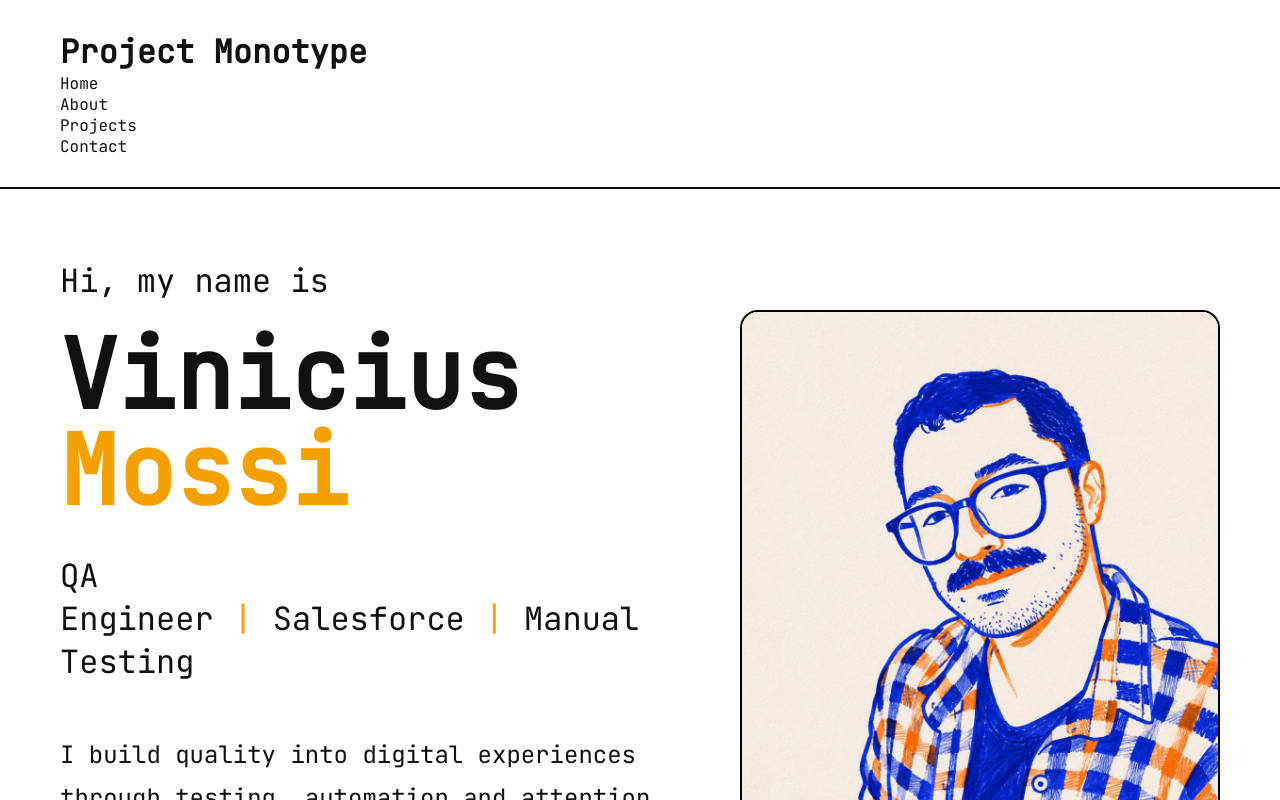
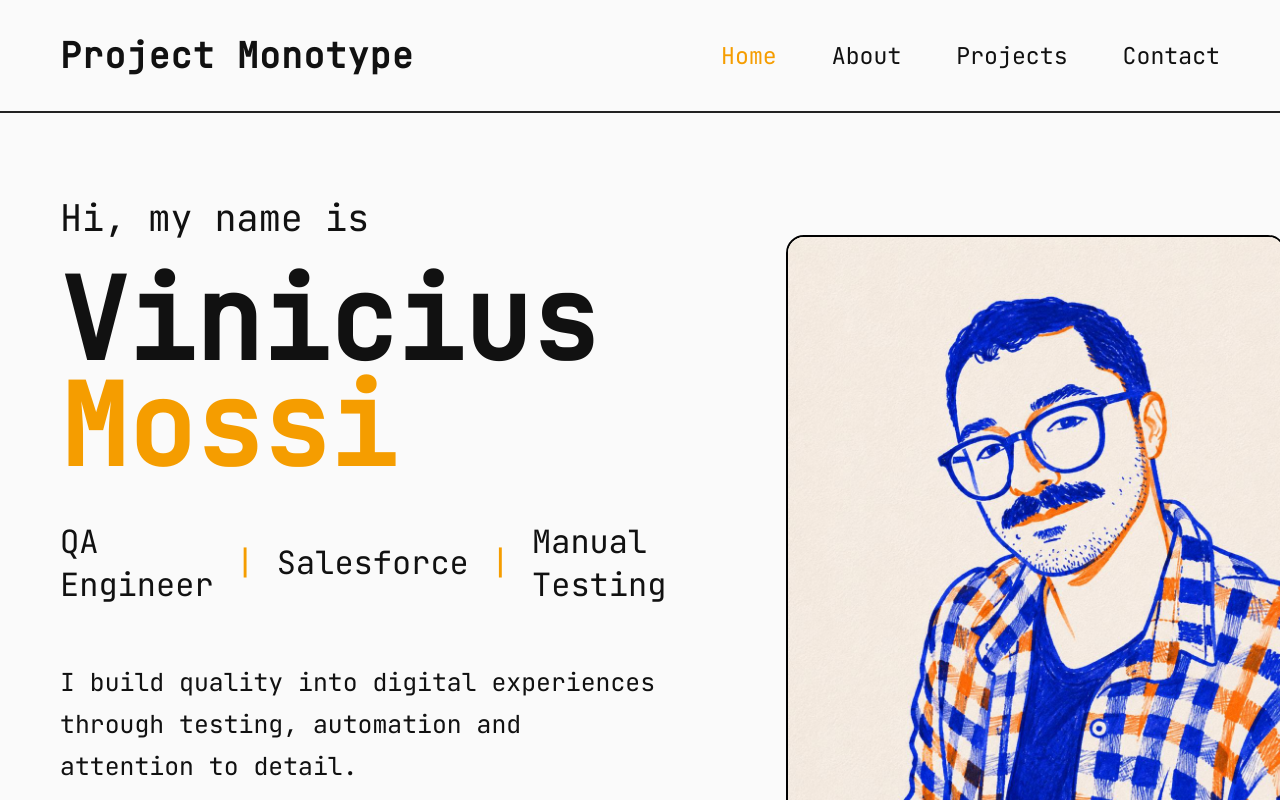
Before and after one commit to vinicius12pm/pro-monotype, a React (Vite) app: page / in a window 1280 px wide. Shown: the top 800 px of the page. Built offline with nearby package versions, Linux system fonts and the light colour scheme.

Commit message:
fixes style issues

```diff
--- a/src/components/Header/Header.css
+++ b/src/components/Header/Header.css
@@ -1,30 +1,51 @@
-.header {
-  max-width: 1400px;
-  margin: 0 auto;
-  padding: 30px 60px;
+.header{
+    max-width:1400px;
+    margin:0 auto;
+    padding:32px 60px;
 
-  display: flex;
-  justify-content: space-between;
-  align-items: center;
+    display:flex;
+    justify-content:space-between;
+    align-items:center;
 
-  border-bottom: 2px solid #111;
+    border-bottom:2px solid #222;
 }
 
-.logo {
-  font-size: 2rem;
-  font-weight: bold;
+.logo{
+    font-size:2.2rem;
+    font-weight:700;
+    letter-spacing:1px;
 }
 
-.nav {
-  display: flex;
-  gap: 50px;
+nav{
+    display:flex;
 }
 
-.nav a {
-  color: black;
-  text-decoration: none;
+.nav-list{
+    display:flex;
+    gap:55px;
+    list-style:none;
+    margin:0;
+    padding:0;
 }
 
-.nav a:first-child {
-  color: #f4a000;
+.nav-list a{
+    color:#111;
+    text-decoration:none;
+    font-size:1.45rem;
+    transition:.25s;
 }
+
+.nav-list a:hover{
+    color:#f59d00;
+}
+
+.nav-list li:first-child a{
+    color:#f59d00;
+}
+
+.container{
+    display:flex;
+    justify-content:space-between;
+    align-items:center;
+    width:100%;
+}
--- a/src/components/Hero/Hero.css
+++ b/src/components/Hero/Hero.css
@@ -1,70 +1,135 @@
-.hero {
-  max-width: 1400px;
-  margin: 70px auto;
-  padding: 0 60px;
+.hero{
 
-  display: flex;
-  justify-content: space-between;
-  align-items: center;
-  gap: 80px;
+    max-width:1400px;
+    margin:80px auto;
+
+    padding:0 60px;
+
+    display:flex;
+    justify-content:space-between;
+    align-items:center;
+
+    gap:120px;
 }
 
-.hero-left {
-  flex: 1;
+.hero-left{
+
+    flex:1;
 }
 
-.hero-subtitle {
-  font-size: 2rem;
-  margin-bottom: 25px;
+.hero-subtitle{
+
+    font-size:2.3rem;
+
+    margin-bottom:25px;
 }
 
-.hero h1 {
-  font-size: 6rem;
-  line-height: 1;
-  margin-bottom: 35px;
+.hero h1{
+
+    font-size:7rem;
+
+    line-height:.95;
+
+    margin-bottom:40px;
 }
 
-.hero h1 span {
-  color: #f4a000;
+.hero h1 span{
+
+    color:#f59d00;
 }
 
-.hero h2 {
-  font-size: 2rem;
-  font-weight: normal;
-  margin-bottom: 50px;
+.hero h2{
+
+    display:flex;
+
+    align-items:center;
+
+    gap:22px;
+
+    font-size:2rem;
+
+    font-weight:400;
+
+    margin-bottom:55px;
 }
 
-.hero h2 span {
-  margin: 0 20px;
-  color: #f4a000;
+.hero h2 span{
+
+    color:#f59d00;
 }
 
-.hero-text {
-  font-size: 1.5rem;
-  max-width: 700px;
-  line-height: 1.8;
-  margin-bottom: 60px;
+.hero-text{
+
+    max-width:620px;
+
+    font-size:1.55rem;
+
+    line-height:1.7;
+
+    margin-bottom:70px;
 }
 
-.hero-button {
-  display: inline-block;
-  color: black;
-  text-decoration: none;
-  font-size: 1.8rem;
-  position: relative;
+.hero-button{
+
+    display:inline-block;
+
+    color:black;
+
+    font-size:1.8rem;
+
+    text-decoration:none;
+
+    transition:.3s;
 }
 
-.hero-button::after {
-  content: "";
-  display: block;
-  width: 220px;
-  height: 2px;
-  background: #f4a000;
-  margin-top: 10px;
+.hero-button:hover{
+
+    color:#f59d00;
 }
 
-.hero-right img {
-  width: 480px;
-  border-radius: 18px;
-  border: 2px solid black;
+.hero-button::after{
+
+    content:"";
+
+    display:block;
+
+    width:240px;
+
+    height:2px;
+
+    background:#f59d00;
+
+    margin-top:12px;
 }
+
+.hero-right{
+
+    flex:1;
+
+    display:flex;
+
+    justify-content:flex-end;
+}
+
+.hero-right img{
+
+    width:500px;
+
+    border:2px solid black;
+
+    border-radius:18px;
+}
+
+.hero-skills{
+    display:flex;
+    align-items:center;
+    gap:18px;
+    flex-wrap:nowrap;
+
+    font-size:2rem;
+    margin-bottom:55px;
+}
+
+.hero-skills span{
+    color:#f59d00;
+}
--- a/src/components/Hero/Hero.jsx
+++ b/src/components/Hero/Hero.jsx
@@ -6,7 +6,6 @@ function Hero() {
     <section className="hero">
 
       <div className="hero-left">
-
         <p className="hero-subtitle">
           Hi, my name is
         </p>
@@ -15,7 +14,7 @@ function Hero() {
           Vinicius <span>Mossi</span>
         </h1>
 
-        <h2>
+        <h2 className="hero-skills">
           QA Engineer
           <span>|</span>
           Salesforce
@@ -31,7 +30,6 @@ function Hero() {
         <a href="#projects" className="hero-button">
           → View Projects
         </a>
-
       </div>
 
       <div className="hero-right">
--- a/src/main.jsx
+++ b/src/main.jsx
@@ -3,6 +3,7 @@ import { createRoot } from 'react-dom/client'
 import './index.css'
 import App from './App.jsx'
 import "./styles/globals.css";
+import "@fontsource/jetbrains-mono";
 
 createRoot(document.getElementById('root')).render(
   <StrictMode>
--- a/src/styles/globals.css
+++ b/src/styles/globals.css
@@ -10,10 +10,12 @@ html {
   scroll-behavior: smooth;
 }
 
-body {
-  font-family: "JetBrains Mono", monospace;
-  background: #ffffff;
-  color: #111111;
+body{
+
+    font-family:"JetBrains Mono", monospace;
+    background:#fafafa;
+    color:#111;
+
 }
 
 a {
```
